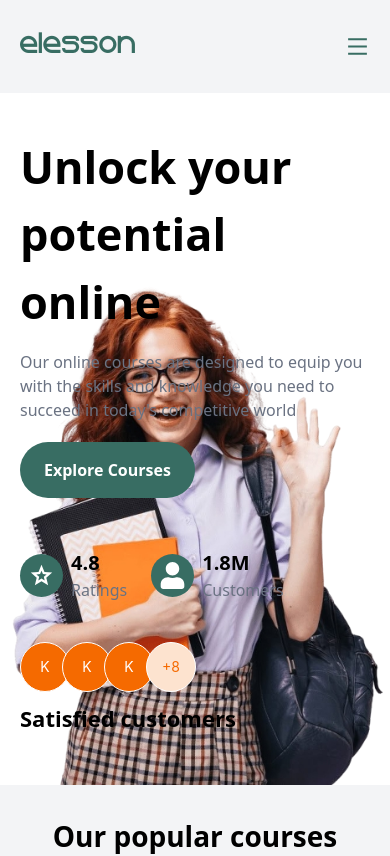
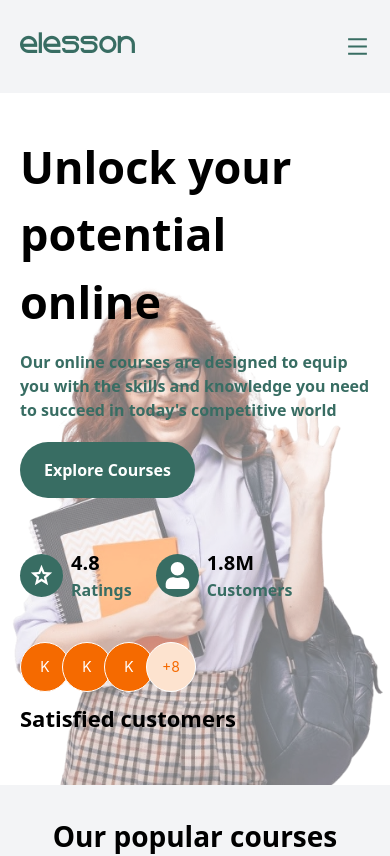
Before and after one commit to 932525862/timer, a React (Vite) app: page / in a window 390 px wide. Shown: the top 856 px of the page. Built offline with nearby package versions, Linux system fonts and the light colour scheme.

Commit message:
fix: hero page

```diff
--- a/src/components/Hero.jsx
+++ b/src/components/Hero.jsx
@@ -14,7 +14,7 @@ const Hero = () => {
               <h1 className="text-[45px] sm:text-[65px] font-bold max-w-[400px] sm:max-w-[500px]">
                 Unlock your potential online
               </h1>
-              <p className="text-gray-500 text-[16px] sm:text-[20px] max-w-[600px] mt-[15px]">
+              <p className="text-[#386d63] font-[600] lg:text-gray-500 text-[16px] sm:text-[20px] max-w-[600px] mt-[15px]">
                 Our online courses are designed to equip you with the skills and
                 knowledge you need to succeed in today's competitive world
               </p>
@@ -34,7 +34,7 @@ const Hero = () => {
                     <RiStarSFill />
                   </div>
                 </div>
-                <p className="text-[16px] max-w-[300px] mt-[20px] text-gray-500">
+                <p className="text-[16px] max-w-[300px] mt-[20px] text-[#386d63] font-[500] lg:text-gray-500">
                   Consectetur nulla consectetur sint sint fugiat fugiat deserunt
                   loborum ad non Lorem adipising offixia exercication nostrup.
                   Cillum duis irure Lorem aute enim elit adipisicing
@@ -48,7 +48,7 @@ const Hero = () => {
                     </div>
                     <div>
                       <div className="font-[800] text-[20px]">4.8</div>
-                      <div className=" text-gray-500">Ratings</div>
+                      <div className="text-[#386d63] font-[600] lg:text-gray-500">Ratings</div>
                     </div>
                   </div>
                   <div className="flex items-center gap-2">
@@ -57,7 +57,7 @@ const Hero = () => {
                     </div>
                     <div>
                       <div className="font-[800] text-[20px]">1.8M</div>
-                      <div className=" text-gray-500">Customers</div>
+                      <div className=" text-[#386d63] font-[600] lg:text-gray-500">Customers</div>
                     </div>
                   </div>
                 </div>
@@ -182,8 +182,8 @@ const Hero = () => {
               </div>
             </div>
           </div>
-          <div className="absolute -bottom-[50px] right-0 -z-10">
-            <img src={heroImg} alt="girl photo" />
+          <div className="absolute -bottom-[50px] right-0 -z-10 ">
+            <img className="opacity-55 lg:opacity-100" src={heroImg} alt="girl photo" />
           </div>
         </div>
       </div>
```
